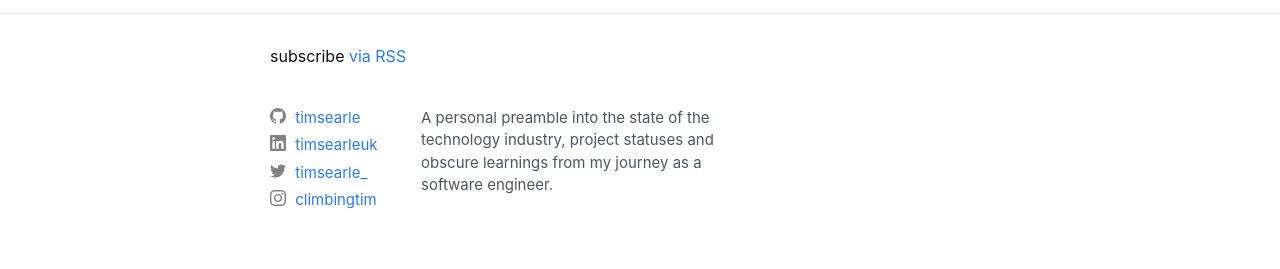
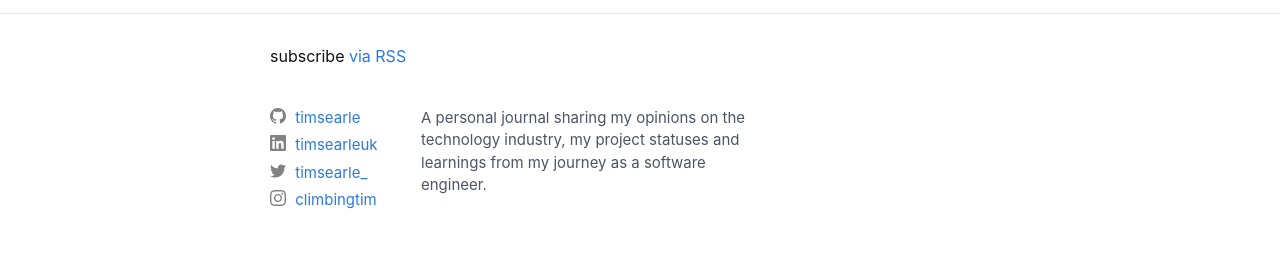
Before and after one commit to timsearle/timsearle.github.io, a Jekyll site: the page built from index.md, in a window 1280 px wide. Shown: the part 1923-2192 px from the top of the page. Built offline with Jekyll 4.4.1, drawn with Linux system fonts in a browser that asks for light colours.

Commit message:
Tweak bio copy

```diff
--- a/_config.yml
+++ b/_config.yml
@@ -1,6 +1,6 @@
 title: "Tim Searle"
 description: >-
-  A personal preamble into the state of the technology industry, project statuses and obscure learnings from my journey as a software engineer.
+  A personal journal sharing my opinions on the technology industry, my project statuses and learnings from my journey as a software engineer.
 baseurl: ""
 url: "https://www.searle.dev"
 
```
